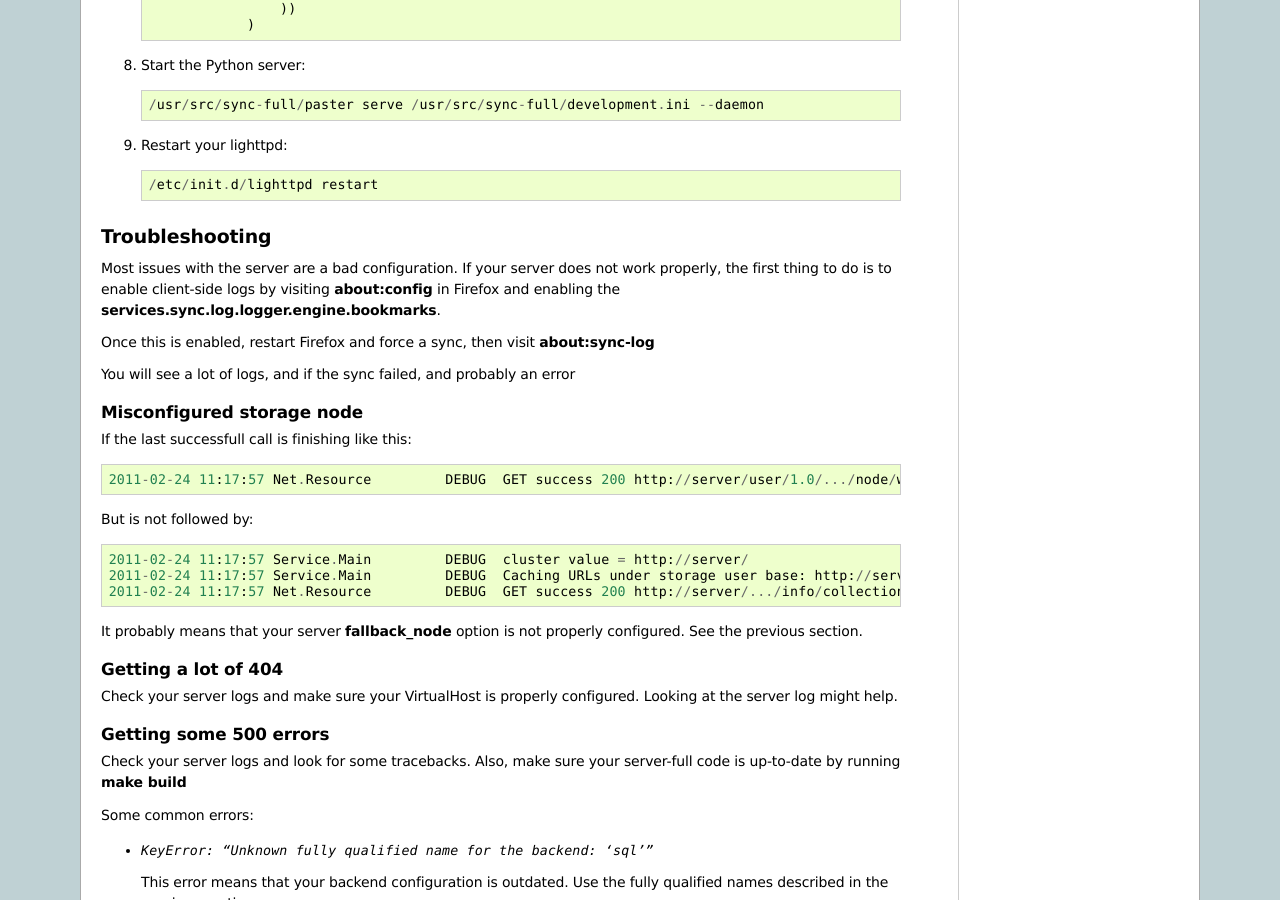
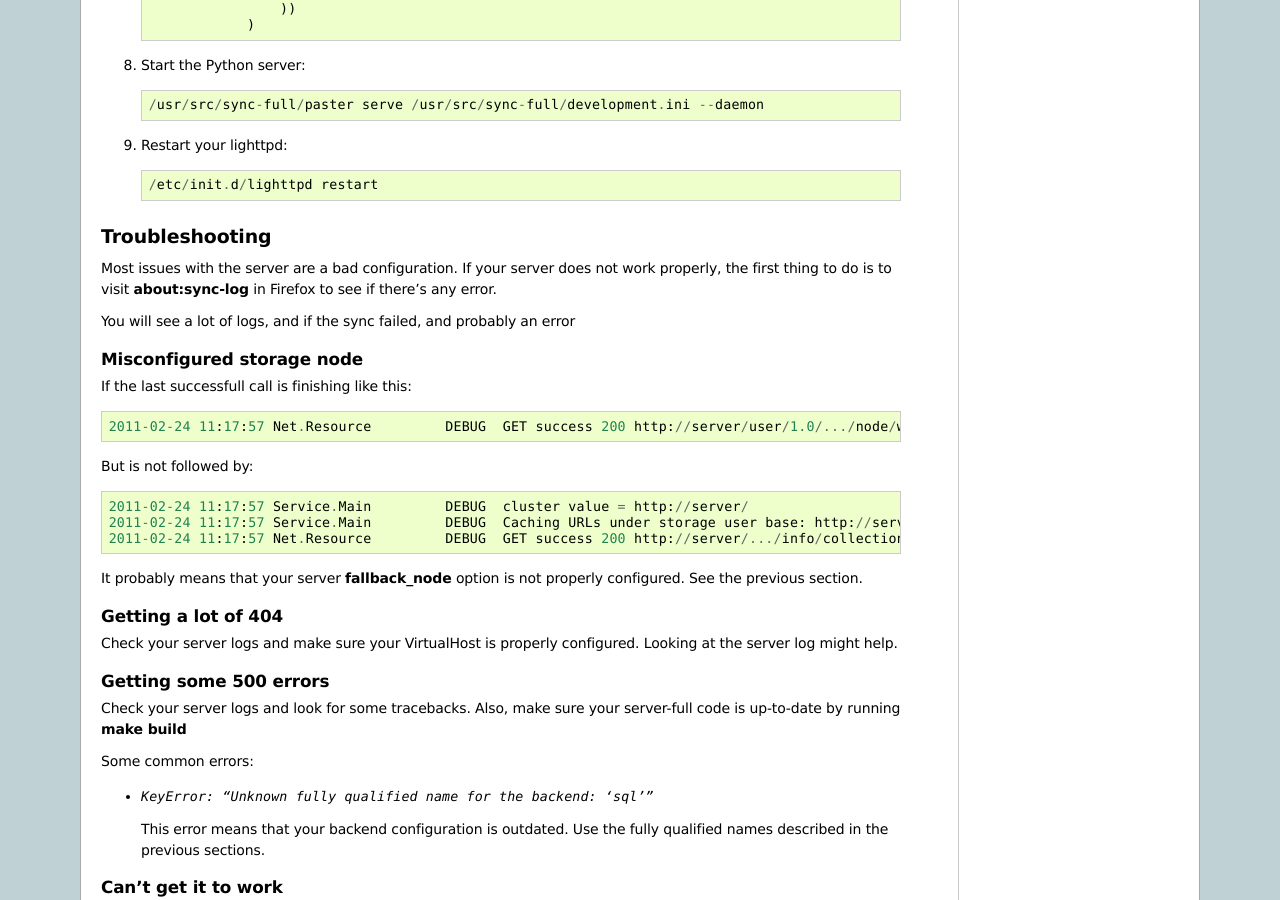
Before and after one commit to mozilla-services/docs, a Sphinx documentation site: the page built from source/howtos/run-sync.rst, in a window 1280 px wide and 900 px high, scrolled down 3126 px. Built offline with Sphinx 7.4.7, drawn with Linux system fonts in a browser that asks for light colours.

Commit message:
removed the version-specific part

```diff
--- a/source/howtos/run-sync.rst
+++ b/source/howtos/run-sync.rst
@@ -215,12 +215,8 @@ Troubleshooting
 ===============
 
 Most issues with the server are a bad configuration. If your server does not
-work properly, the first thing to do is to enable client-side logs by visiting
-**about:config** in Firefox and enabling the
-**services.sync.log.logger.engine.bookmarks**.
-
-Once this is enabled, restart Firefox and force a sync, then visit
-**about:sync-log**
+work properly, the first thing to do is to visit **about:sync-log** in
+Firefox to see if there's any error.
 
 You will see a lot of logs, and if the sync failed, and probably an error
 
```
